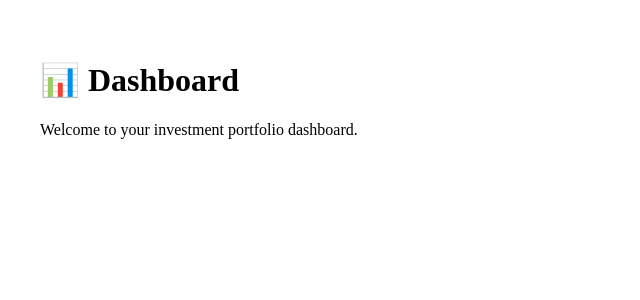
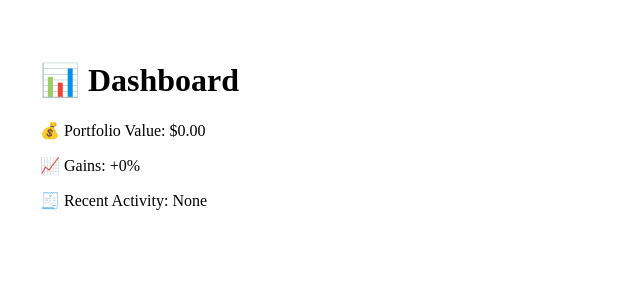
Before and after one commit to balajizxc/Investment-tracker, a Next.js app: page /dashboard in a window 1280 px wide. Shown: the top 300 px of the page, without its empty margins (0-640 px from the left). Built offline with nearby package versions, Linux system fonts and the light colour scheme.

Commit message:
Update dashboard.tsx

```diff
--- a/pages/dashboard.tsx
+++ b/pages/dashboard.tsx
@@ -1,12 +1,14 @@
-// pages/dashboard.tsx
 import React from 'react';
 
 export default function Dashboard() {
   return (
-    <div style={{ padding: '2rem' }}>
+    <main style={{ padding: '2rem' }}>
       <h1>📊 Dashboard</h1>
-      <p>Welcome to your investment portfolio dashboard.</p>
-      {/* Add charts, balances, etc. */}
-    </div>
+      <section style={{ marginTop: '1rem' }}>
+        <p>💰 Portfolio Value: $0.00</p>
+        <p>📈 Gains: +0%</p>
+        <p>🧾 Recent Activity: None</p>
+      </section>
+    </main>
   );
 }
```
